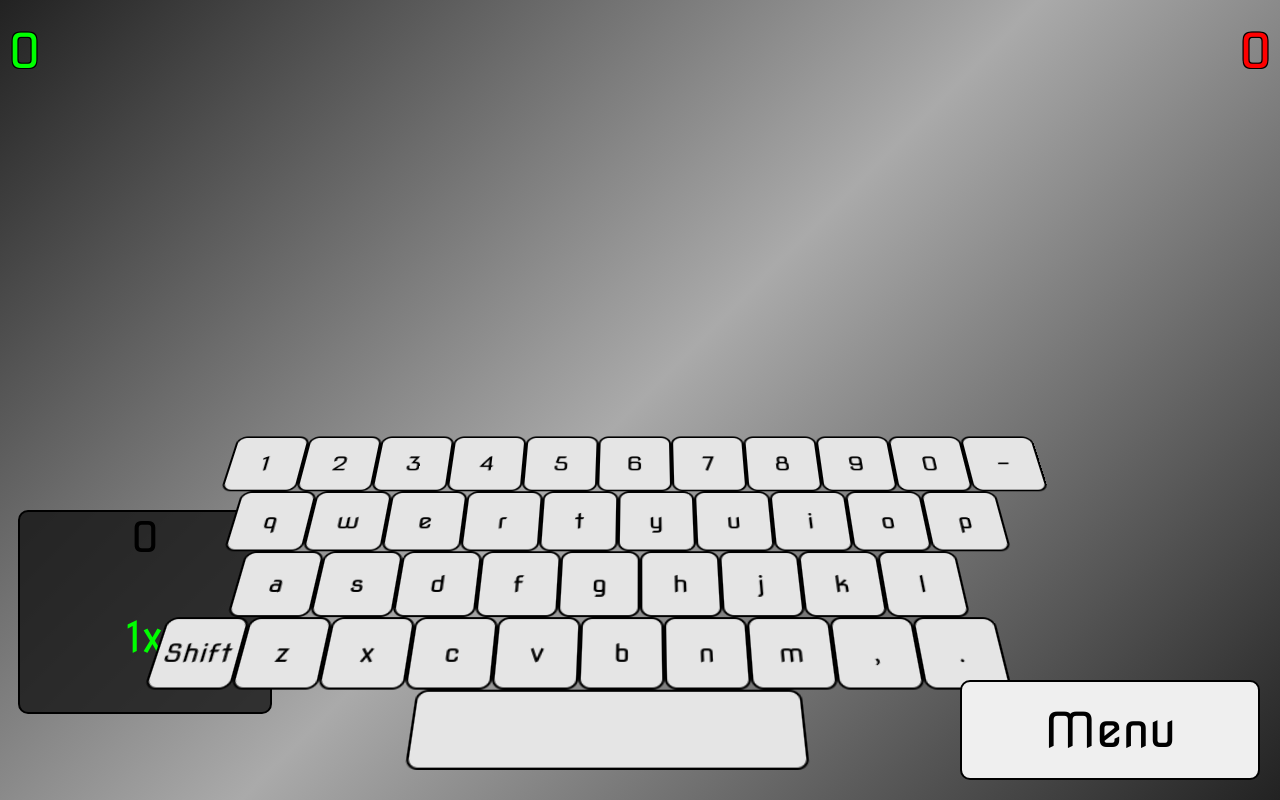
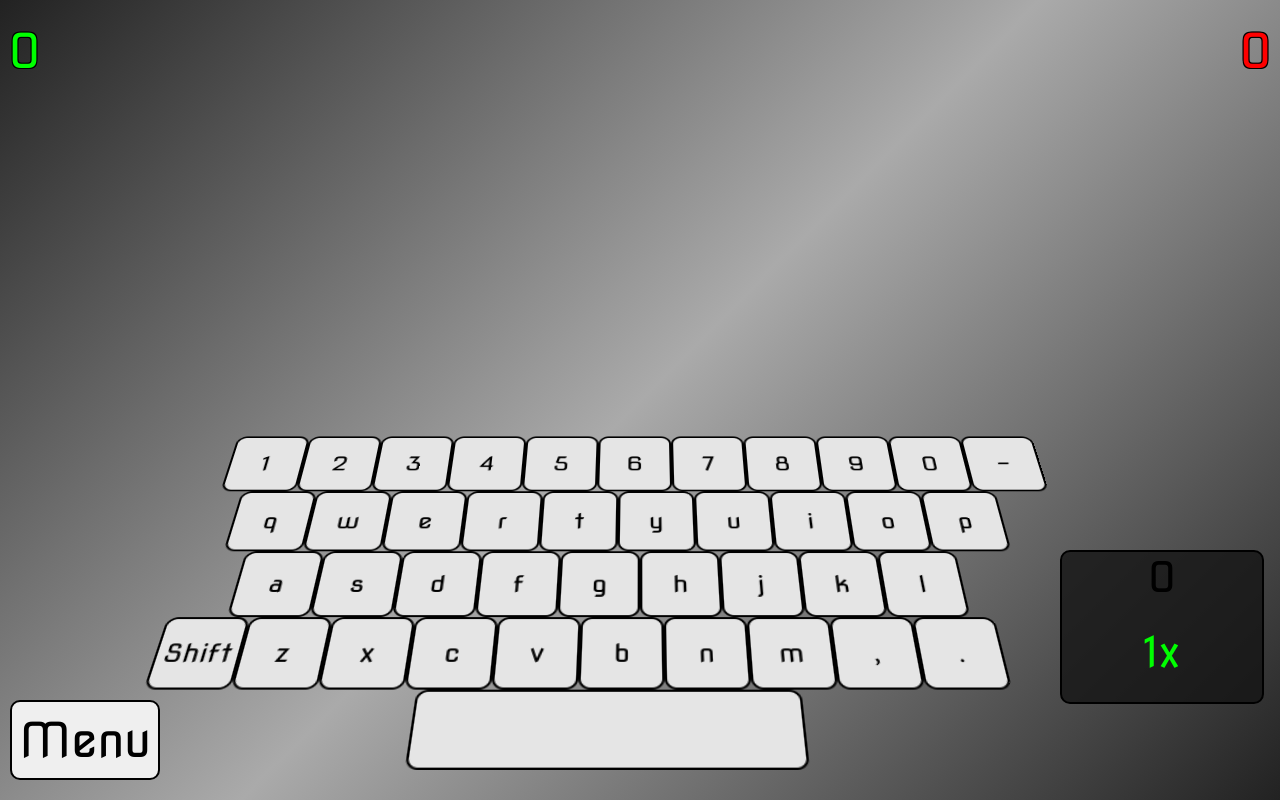
Before and after one commit to fecske95/KeyWarrior, a website: page web/game.html in a window 1280 px wide. Shown: the top 800 px of the page. Drawn offline with Linux system fonts and the light colour scheme.

Commit message:
Javítás kisebb kijelzőkön

```diff
--- a/web/CSS/index.css
+++ b/web/CSS/index.css
@@ -8,7 +8,6 @@
 }
 
 body {
-    overflow: hidden;
     background: -webkit-linear-gradient(315deg, #000000, #aaaaaa, #000000);
     background: -o-linear-gradient(315deg, #000000, #aaaaaa, #000000);
     background: linear-gradient(135deg, #000000, #aaaaaa, #000000);
@@ -17,6 +16,8 @@ body {
     background-size: 400% 400%;
     -webkit-animation: background-animation 15s ease infinite;
     animation: background-animation 15s ease infinite;
+    overflow-x: hidden;
+    overflow-y: auto;
 }
 
 span {
@@ -29,6 +30,7 @@ span {
 
 #game-menu {
     width: 700px;
+    height: 900px;
     position: absolute;
     left: 50%;
     -webkit-transform: translateX(-50%);
--- a/web/CSS/main.css
+++ b/web/CSS/main.css
@@ -155,10 +155,10 @@ body {
 
 #score-panel {
     position: absolute;
-    top: calc(100% - 300px);
-    margin: 10px;
-    width: 250px;
-    height: 200px;
+    left: calc(100% - 220px);
+    top: calc(100% - 250px);
+    width: 200px;
+    height: 150px;
 }
 
 #score-panel * {
@@ -178,6 +178,8 @@ body {
     position: absolute;
     font-family: 'Nova Square', cursive;
     font-size: 48px;
-    left: calc(100% - 320px);
-    top: calc(100% - 120px);
+    left: 10px;
+    width: 150px;
+    height: 80px;
+    top: calc(100% - 100px);
 }
```
Also changed, not shown: web/JS/menuanimation.js (+4 -4 lines).
